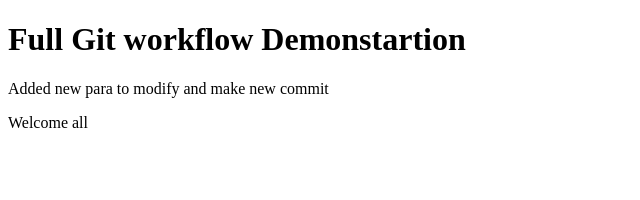
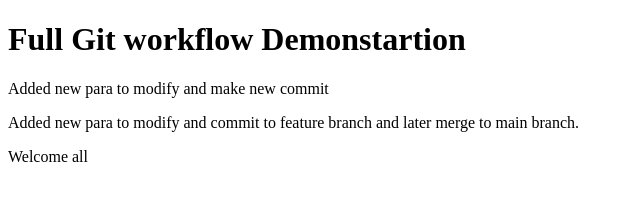
Before and after one commit to yashpatel-999/GitWorkflow, a plain HTML site: page index.html in a window 1280 px wide. Shown: the whole page, without its empty margins (0-640 px from the left). Drawn offline with Linux system fonts and the light colour scheme.

Commit message:
feat: Added new para in index.html to show feature branch to main branch merge

```diff
--- a/index.html
+++ b/index.html
@@ -6,6 +6,7 @@
 <body>
     <h1>Full Git workflow Demonstartion</h1>
     <p>Added new para to modify and make new commit</p>
+    <p>Added new para to modify and commit to feature branch and later merge to main branch.</p>
     <p>Welcome all</p>
 </body>
 </html>
```
